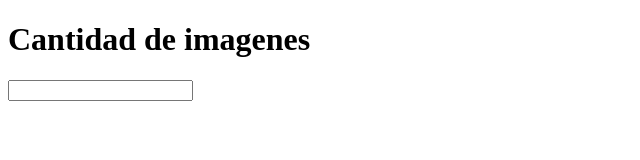
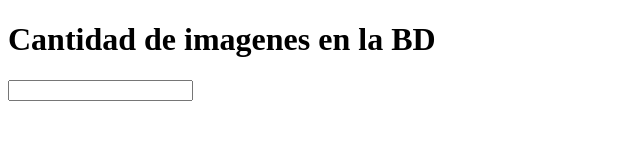
Before and after one commit to falcruzr1785/FRONT_, a website: page images.html in a window 1280 px wide. Shown: the whole page, without its empty margins (0-640 px from the left). Drawn offline with Linux system fonts and the light colour scheme; no server answers.

Commit message:
MODIFICACION DE TITULO DE IMAGENES

```diff
--- a/images.html
+++ b/images.html
@@ -7,7 +7,7 @@
 </head>
 <body>
     <div>
-        <h1>Cantidad de imagenes</h1>
+        <h1>Cantidad de imagenes en la BD</h1>
         <input type="text" name="" id="cant" value="">
     </div>
 
```
